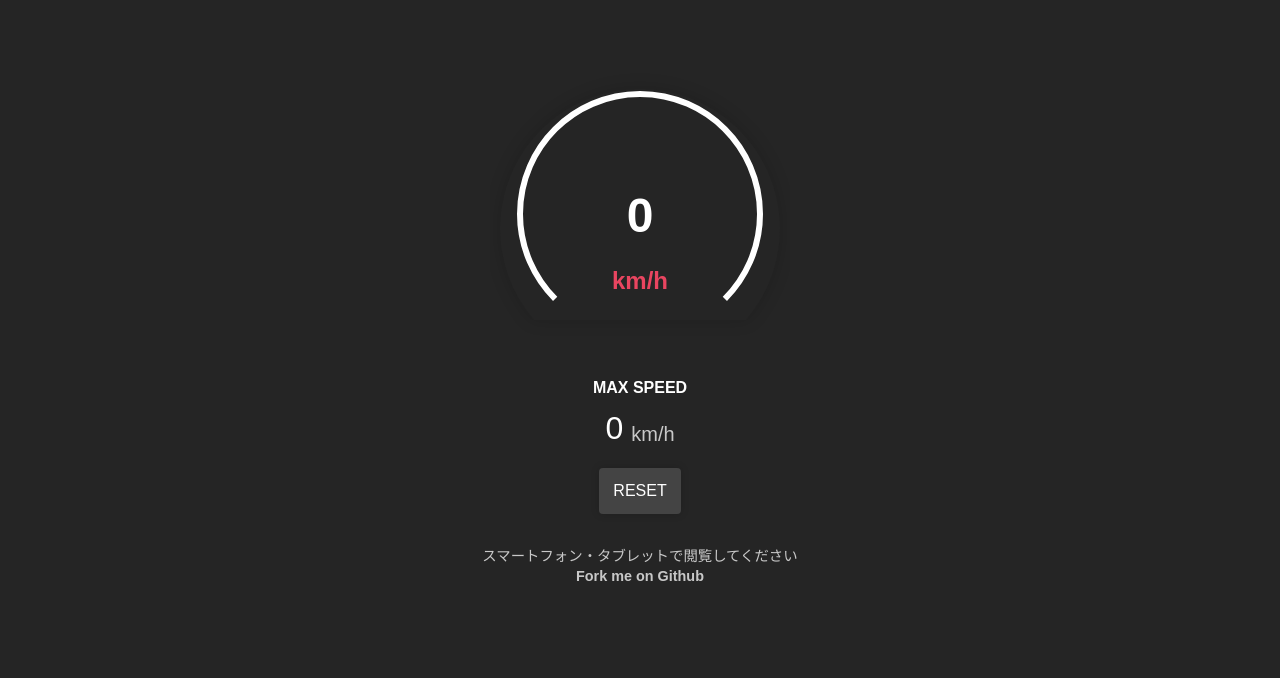
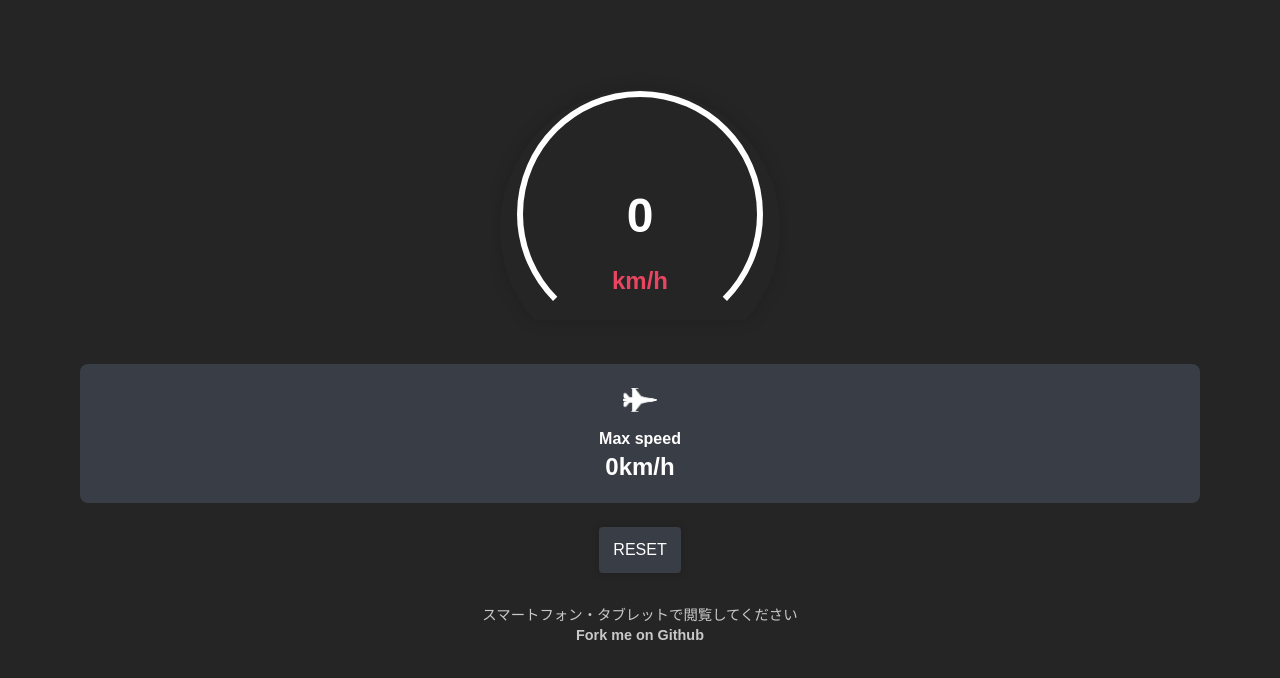
Before and after one commit to TinyKitten/SpeedometerPWA, a React (Create React App) app: page / in a window 1280 px wide. Shown: the top 678 px of the page. Built offline with nearby package versions, Linux system fonts and the light colour scheme; no server answers.

Commit message:
統計のデザイン調整してたら飽きた

```diff
--- a/src/App.tsx
+++ b/src/App.tsx
@@ -53,7 +53,11 @@ const App: React.FC = () => {
       />
 
       <Gauge speed={toKMH(currentSpeed)} />
-      <Stats onResetClick={resetMaxSpeed} maxSpeed={toKMH(maxSpeed)} />
+      <Stats
+        onResetClick={resetMaxSpeed}
+        // avgSpeed={toKMH(avgSpeed)}
+        maxSpeed={toKMH(maxSpeed)}
+      />
       <Credit />
     </div>
   );
--- a/src/components/Stats/index.tsx
+++ b/src/components/Stats/index.tsx
@@ -1,20 +1,32 @@
 import React from 'react';
 import styles from './styles.module.css';
+import MaxSpeedIcon from '../../assets/icons/jet.png';
+// import AverageSpeedIcon from '../../assets/icons/chart1.png';
 
 type Props = {
   maxSpeed: number;
+  // avgSpeed: number;
   onResetClick: () => void;
 };
 
-const Stats: React.FC<Props> = ({ maxSpeed, onResetClick }: Props) => {
+const Stats: React.FC<Props> = ({
+  maxSpeed,
+  // avgSpeed,
+  onResetClick,
+}: Props) => {
   return (
     <section className={styles.statics}>
-      <div className={styles.panel}>
-        <h3 className={styles.title}>MAX SPEED</h3>
-        <div className={styles.speedContainer}>
-          <p className={styles.speed}>{maxSpeed}</p>
-          <p className={styles.unit}>km/h</p>
+      <div className={styles.panels}>
+        <div className={styles.panel}>
+          <img className={styles.icon} src={MaxSpeedIcon} />
+          <h3 className={styles.title}>Max speed</h3>
+          <p className={styles.speed}>{maxSpeed}km/h</p>
         </div>
+        {/* <div className={styles.panel}>
+          <img className={styles.icon} src={AverageSpeedIcon} />
+          <h3 className={styles.title}>Average speed</h3>
+          <p className={styles.speed}>{maxSpeed}km/h</p>
+        </div> */}
       </div>
       <button onClick={onResetClick} className={styles.resetbtn}>
         RESET
--- a/src/components/Stats/styles.module.css
+++ b/src/components/Stats/styles.module.css
@@ -3,34 +3,40 @@
   justify-content: center;
   flex-direction: column;
   align-items: center;
+  width: 100%;
+}
+.panels {
+  display: flex;
+  justify-content: center;
+  width: 100%;
+}
+.panel {
+  background-color: #393e46;
+  padding: 24px;
+  border-radius: 8px;
+  /* width: 50%; */
+  width: 100%;
+  margin: 0 16px;
+  text-align: center;
 }
 .title {
   font-weight: bold;
-  line-height: 3rem;
+  margin-bottom: 8px;
 }
-.panel {
-  text-align: center;
-}
-.speedContainer {
-  display: flex;
-  align-items: flex-end;
-  justify-content: center;
+.icon {
+  width: auto;
+  height: 24px;
+  margin-bottom: 16px;
 }
 .speed {
-  font-size: 2rem;
-  text-align: center;
-  margin-right: 8px;
-}
-.unit {
-  font-size: 1.25rem;
-  opacity: 0.75;
-  text-align: center;
+  font-size: 1.5rem;
+  font-weight: bold;
 }
 .resetbtn {
   margin: 0 auto;
   padding: 14px;
   text-align: center;
-  background: #444;
+  background-color: #393e46;
   border-radius: 4px;
   margin-top: 24px;
   appearance: none;
--- a/src/hooks/useSpeed.ts
+++ b/src/hooks/useSpeed.ts
@@ -3,12 +3,14 @@ import { useEffect, useState } from 'react';
 type SpeedMap = {
   currentSpeed: number;
   maxSpeed: number;
+  avgSpeed: number;
   hasError: boolean;
   resetMaxSpeed: () => void;
 };
 
 const useSpeed = (): SpeedMap => {
   const [currentSpeed, setCurrentSpeed] = useState(0);
+  const [avgSpeed, setAvgSpeed] = useState(0);
   const [maxSpeed, setMaxSpeed] = useState(0);
   const [hasError, setHasError] = useState(false);
 
@@ -44,6 +46,7 @@ const useSpeed = (): SpeedMap => {
 
   return {
     currentSpeed,
+    avgSpeed,
     maxSpeed,
     hasError,
     resetMaxSpeed,
```
Also changed, not shown: src/assets/icons/chart1.png (added), src/assets/icons/jet.png (added).
